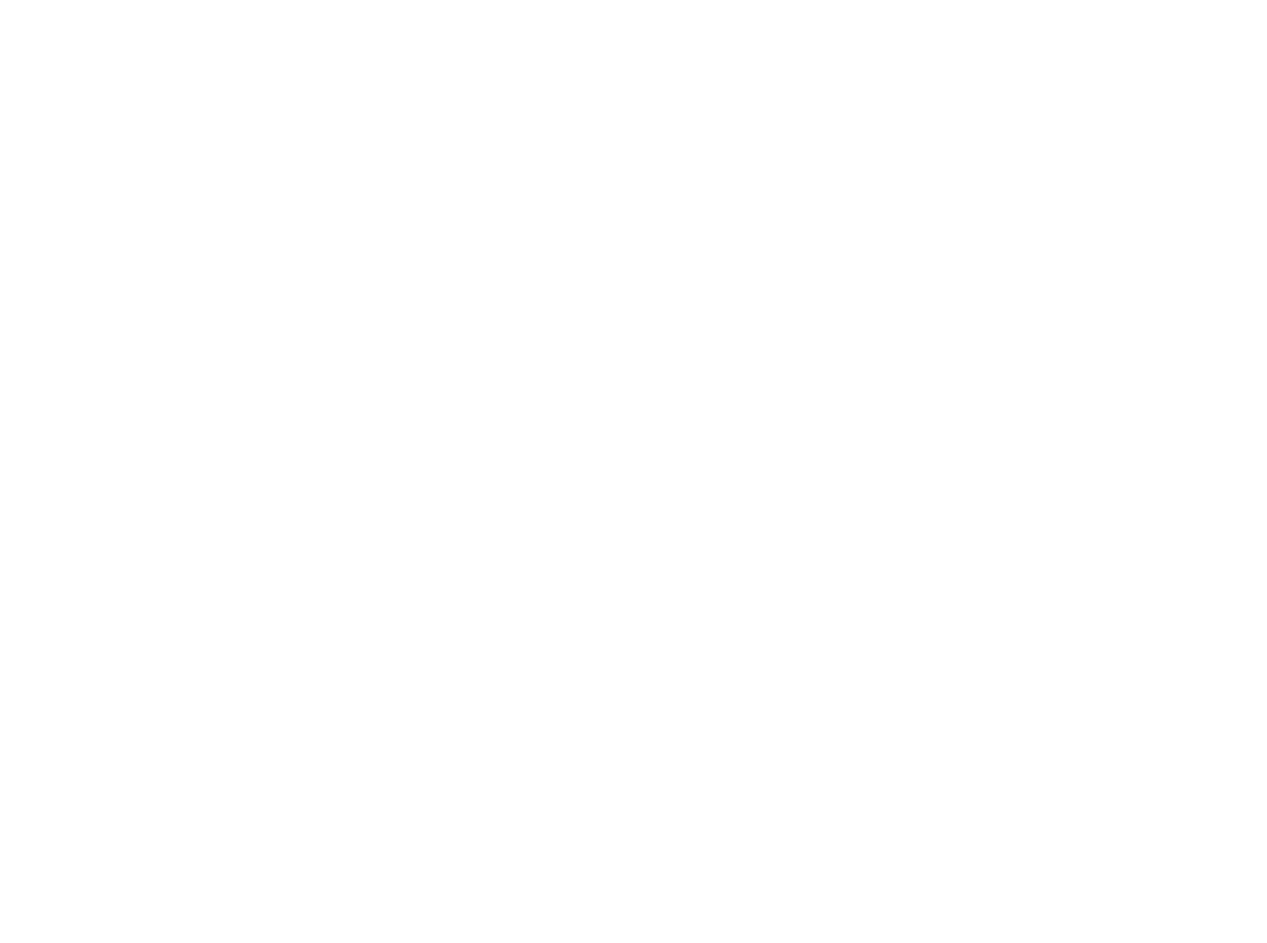
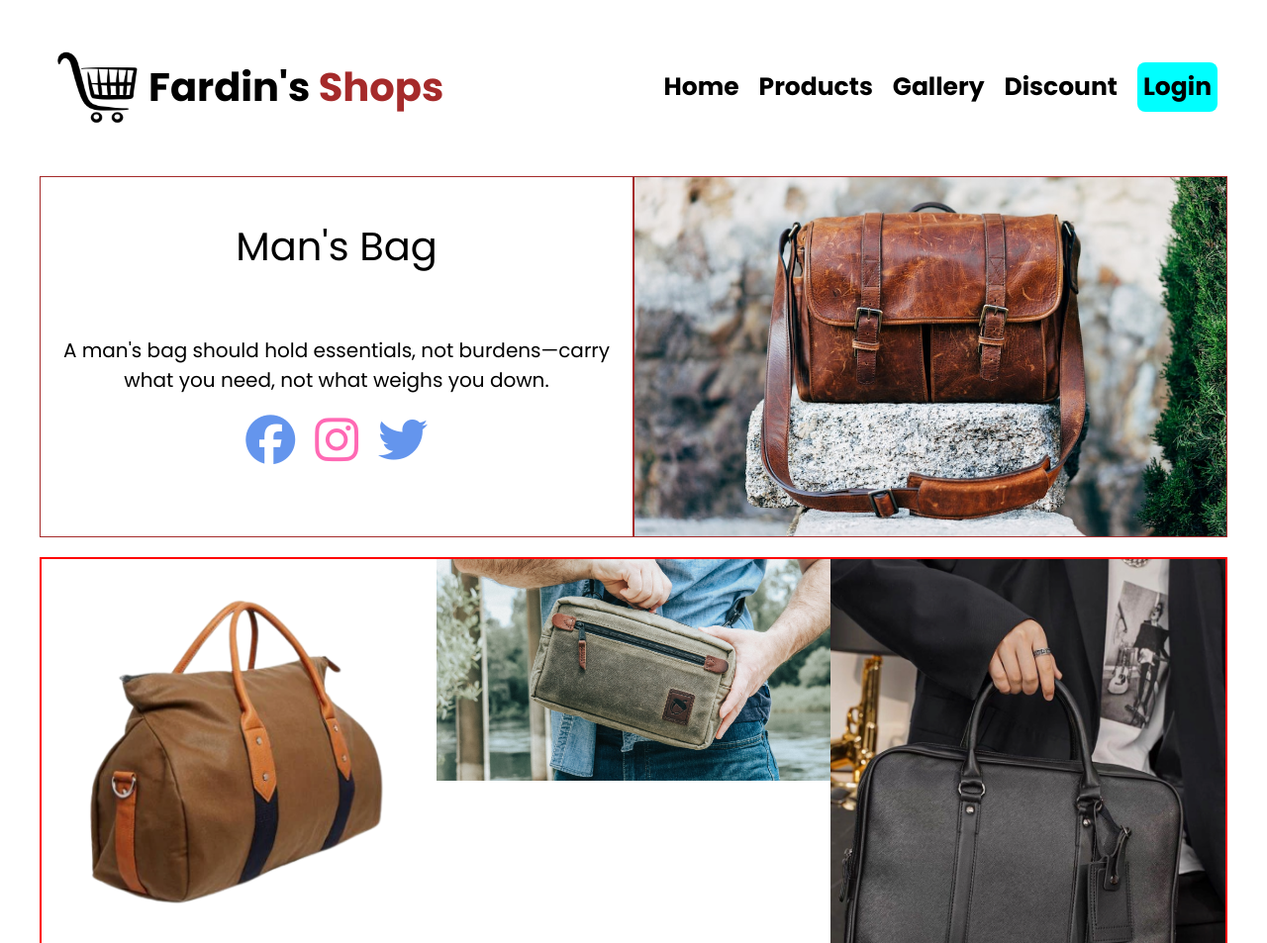
Before and after one commit to fardinariful/Shops-landing-page, a plain HTML site: page index.html in a window 1280 px wide. Shown: the top 953 px of the page at 99% size. Before the commit the page ends 800 px from the top, so only its background shows below. Drawn offline with Linux system fonts and the light colour scheme.

Commit message:
something added

```diff
--- a/index.html
+++ b/index.html
@@ -6,10 +6,72 @@
     <title>Shop</title>
     <link rel="stylesheet" href="./styles/responsive.css">
     <link rel="stylesheet" href="./styles/styles.css">
-</head>
+    <link rel="stylesheet" href="https://cdnjs.cloudflare.com/ajax/libs/font-awesome/6.6.0/css/all.min.css">
 <body>
-    <header></header>
-    <main></main>
+    <header>
+        <div class="nav_container">
+            <div class="logo_name_container">
+                <img src="./images/logo.png" alt="">
+                <p>Fardin's <span class="logo_name_extra">Shops</span></p>
+              </div>
+
+              <div class="item_container">
+                    <li>Home</li>
+                    <li>Products</li>
+                    <li>Gallery</li>
+                    <li>Discount</li>
+                    <li class="loginbtn">Login</li>
+              </div>
+
+
+
+
+        <!-- <span class="manu">
+            <a href="#">Home</a>
+            <a href="#">Products</a>
+            <a href="#">Gallery</a>
+            <a href="#">Discount</a>
+            <a href="#"class="loginbtn">Login</a>
+            <label for="check" class="close-menu"><i class="fas fa-times"></i></label>
+            </span>
+            <label for="check" class="open-menu"><i class="fas fa-bars"></i></label> -->
+
+        </div>
+    </header>
+
+
+    <main>
+        <div class="Banner_container">
+        <div class="Banner_text_container">
+            <p class="Banner_text_title">Man's Bag</p>
+            <p class="Banner_text_description">A man's bag should hold essentials, not burdens—carry what you need, not what weighs you down.</p>
+            <div class="social_media">
+                <i style="color: cornflowerblue;"  class="fa-brands fa-facebook"></i>
+                <i style="color: hotpink;" class="fa-brands fa-instagram"></i>
+                <i  style="color: cornflowerblue;" class="fa-brands fa-twitter"></i>
+            </div>
+        </div>
+
+        <div class="Banner_image_container">
+            <img src="./images/bag-picture.jpg" alt="">
+        </div>
+    </div>
+
+       <div class="all_mans_bag">
+
+            <img src="./images/bag.png" alt="">
+            <img src="./images/bag2.png" alt="">
+            <img src="./images/bag3.png" alt="">
+            <img src="./images/bag.png" alt="">
+            <img src="./images/bag2.png" alt="">
+            <img src="./images/bag3.png" alt="">
+
+        </div>
+
+
+       </div>
+
+    </main>
     <footer></footer>
 </body>
 </html>
--- a/styles/responsive.css
+++ b/styles/responsive.css
@@ -0,0 +1,31 @@
+@media only screen and (max-width:576px) {
+    .nav_container{
+        flex-direction: column;
+    }
+    .logo_name_container{
+        align-items: center;
+    }
+    .item_container {
+        flex-direction: column;
+        align-items: center;
+
+    }
+
+    .Banner_container{
+        flex-direction: column;
+        align-items: center;
+        width: 100%;
+    }
+    .Banner_text_container{
+        width: 100%;
+
+    }
+    .Banner_image_container{
+        width: 100%;
+    }
+
+
+
+
+
+}
--- a/styles/styles.css
+++ b/styles/styles.css
@@ -0,0 +1,131 @@
+@import url('https://fonts.googleapis.com/css2?family=Poppins:ital,wght@0,100;0,200;0,300;0,400;0,500;0,600;0,700;0,800;0,900;1,100;1,200;1,300;1,400;1,500;1,600;1,700;1,800;1,900&display=swap');
+
+body{
+    font-family: "Poppins", sans-serif;
+}
+
+header{
+    max-width: 1200px;
+    margin: 0 auto;
+    /* border: 2px solid red; */
+}
+
+.logo_name_container img{
+    width: 100px;
+}
+
+.logo_name_container{
+    display: flex;
+    align-items: center;
+}
+
+.logo_name_container p{
+    font-size: 40px;
+    font-weight: 700;
+}
+
+.logo_name_extra{
+    color: brown;
+
+}
+.item_container {
+    display: flex;
+    list-style-type: none;
+    gap:20px;
+    align-items: center;
+}
+
+.item_container li{
+    font-weight: 700;
+    font-size: 25px;
+}
+.item_container .loginbtn{
+    background-color: aqua;
+    padding: 6px;
+    border-radius: 8px;
+}
+.nav_container{
+    display: flex;
+    justify-content: space-between;
+    align-items: center;
+    padding: 10px;
+}
+
+
+
+
+
+
+
+/* Main section */
+main{
+    max-width: 1200px;
+    margin: 0 auto;
+    margin-top: 10px;
+}
+/* Banner section */
+.Banner_container{
+    display: flex;
+    /* flex-direction: column; */
+}
+
+.Banner_text_container{
+    width: 50%;
+    border: 1px solid brown;
+}
+
+.Banner_image_container{
+    width: 50%;
+    border: 1px solid brown;
+
+}
+.Banner_image_container img{
+    width: 100%;
+    height: 100%;
+    object-fit: cover;
+
+
+}
+
+.Banner_text_container{
+    display: flex;
+    flex-direction: column;
+    align-items: center;
+    text-align: center;
+}
+
+.Banner_text_title{
+    font-size: 40px;
+
+}
+.Banner_text_description{
+    font-size: 20px;
+}
+
+.fa-brands {
+
+    font-size: 50px;
+
+}
+
+.social_media{
+
+    display: flex;
+    justify-content: space-between;
+    gap: 20px;
+    margin-bottom: 10px;
+}
+
+.all_mans_bag{
+    margin-top: 20px;
+    display: grid;
+    grid-template-columns: repeat(3,1fr);
+    border: 2px solid red;
+
+
+}
+
+.all_mans_bag img{
+    width: 100%;
+
+}
```
Also changed, not shown: images/bag2.png (added), images/bag3.png (added).
